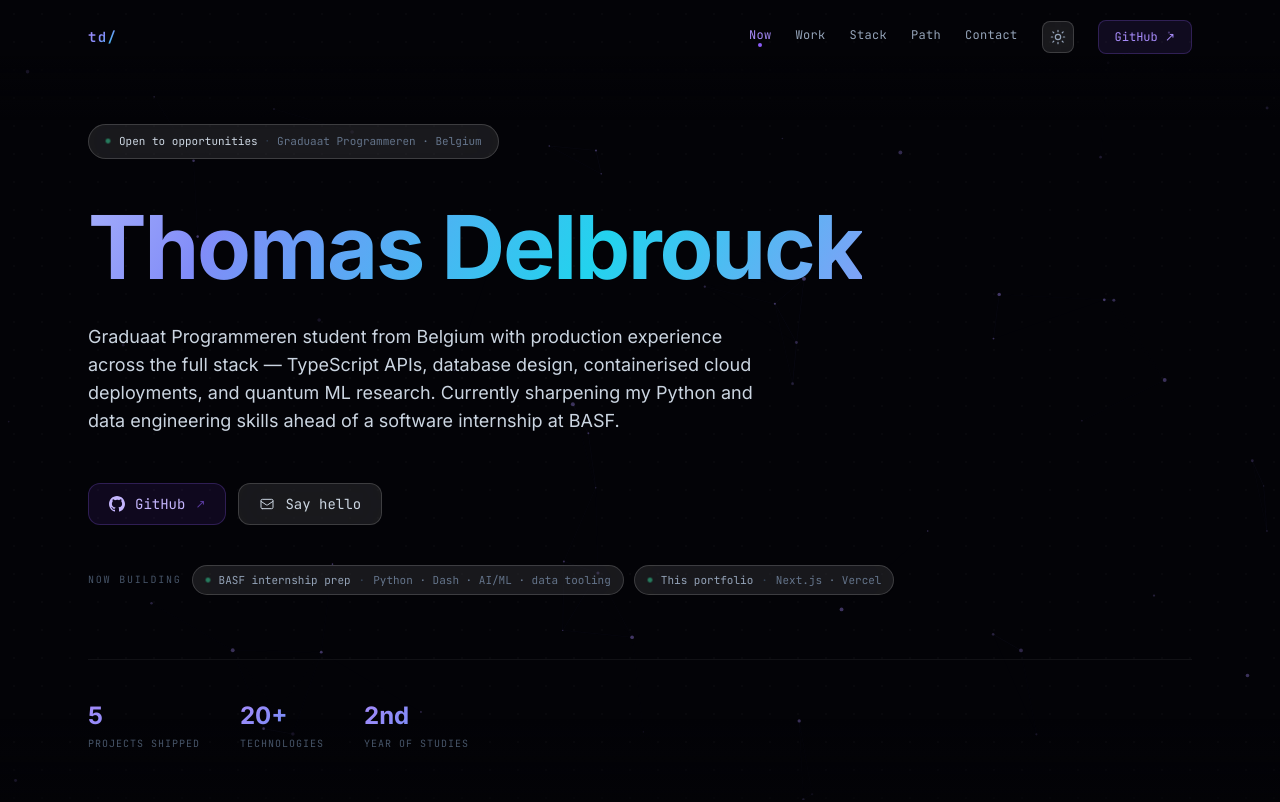
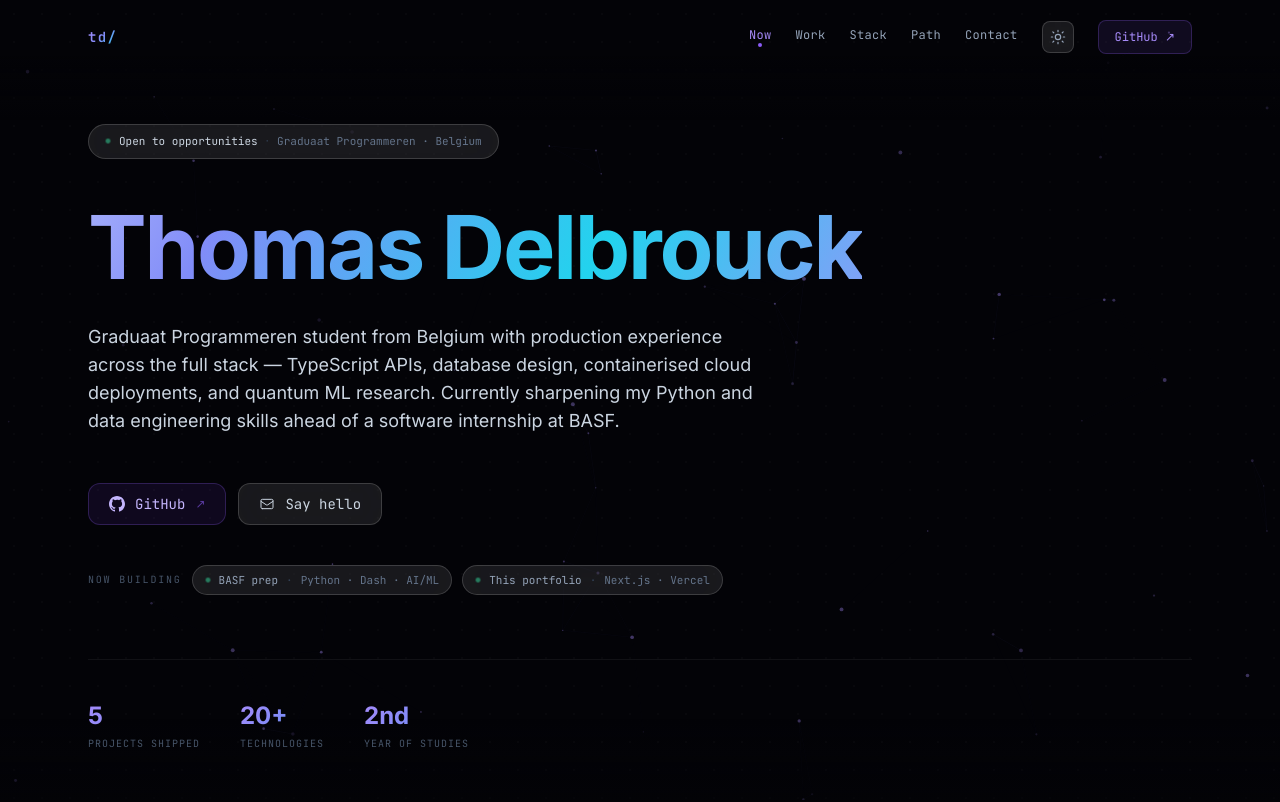
Before and after one commit to ThomasDelbrouck1/Portfolio, a Next.js app: page / in a window 1280 px wide. Shown: the top 802 px of the page. Built offline with nearby package versions, Linux system fonts and the light colour scheme.

Commit message:
fix: shorten BASF pill label to prevent wrapping

```diff
--- a/data/content.ts
+++ b/data/content.ts
@@ -11,7 +11,7 @@
 };
 
 export const nowBuilding = [
-  { label: "BASF internship prep", tech: "Python · Dash · AI/ML · data tooling" },
+  { label: "BASF prep", tech: "Python · Dash · AI/ML" },
   { label: "This portfolio", tech: "Next.js · Vercel" },
 ] as const;
 
```
